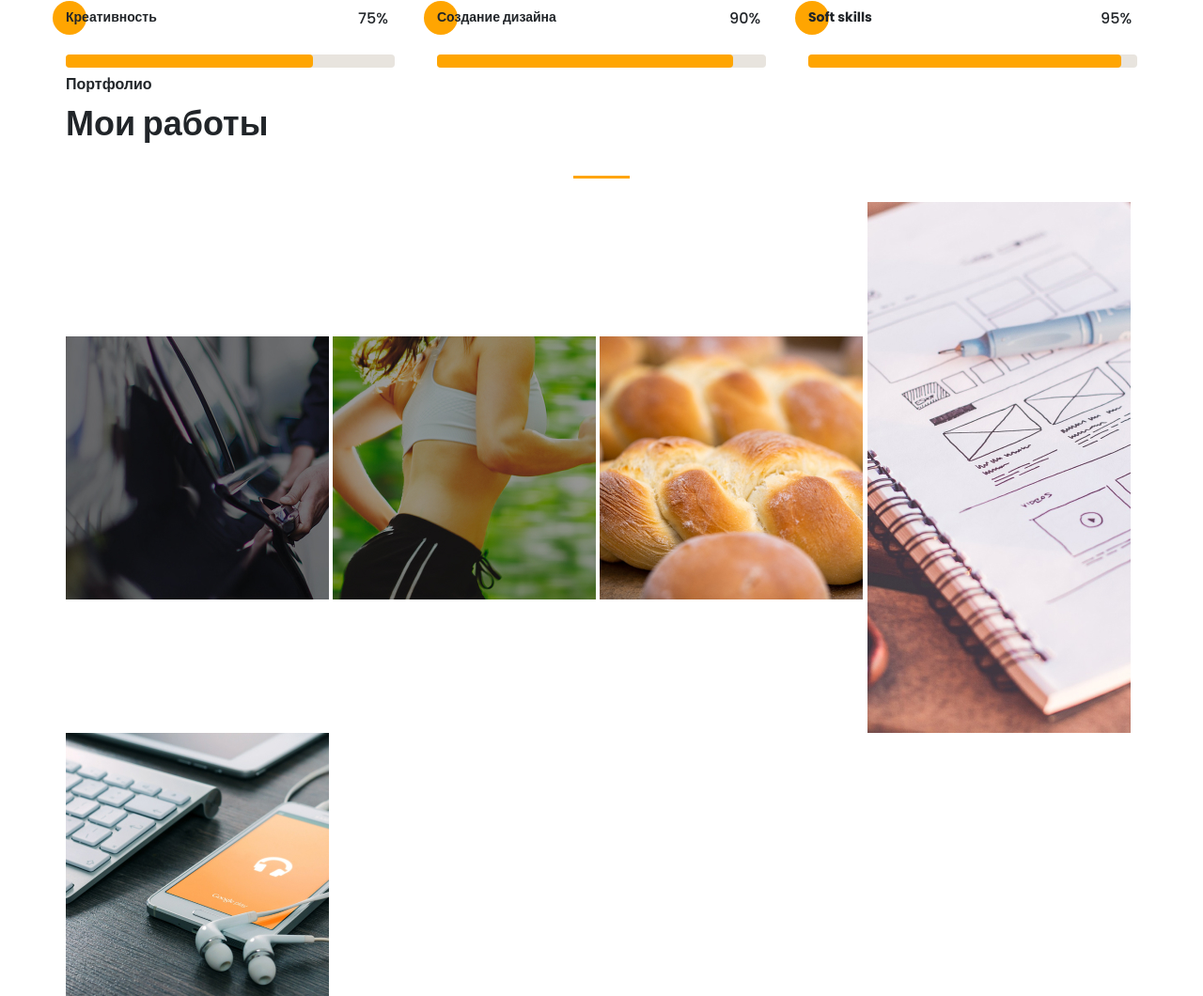
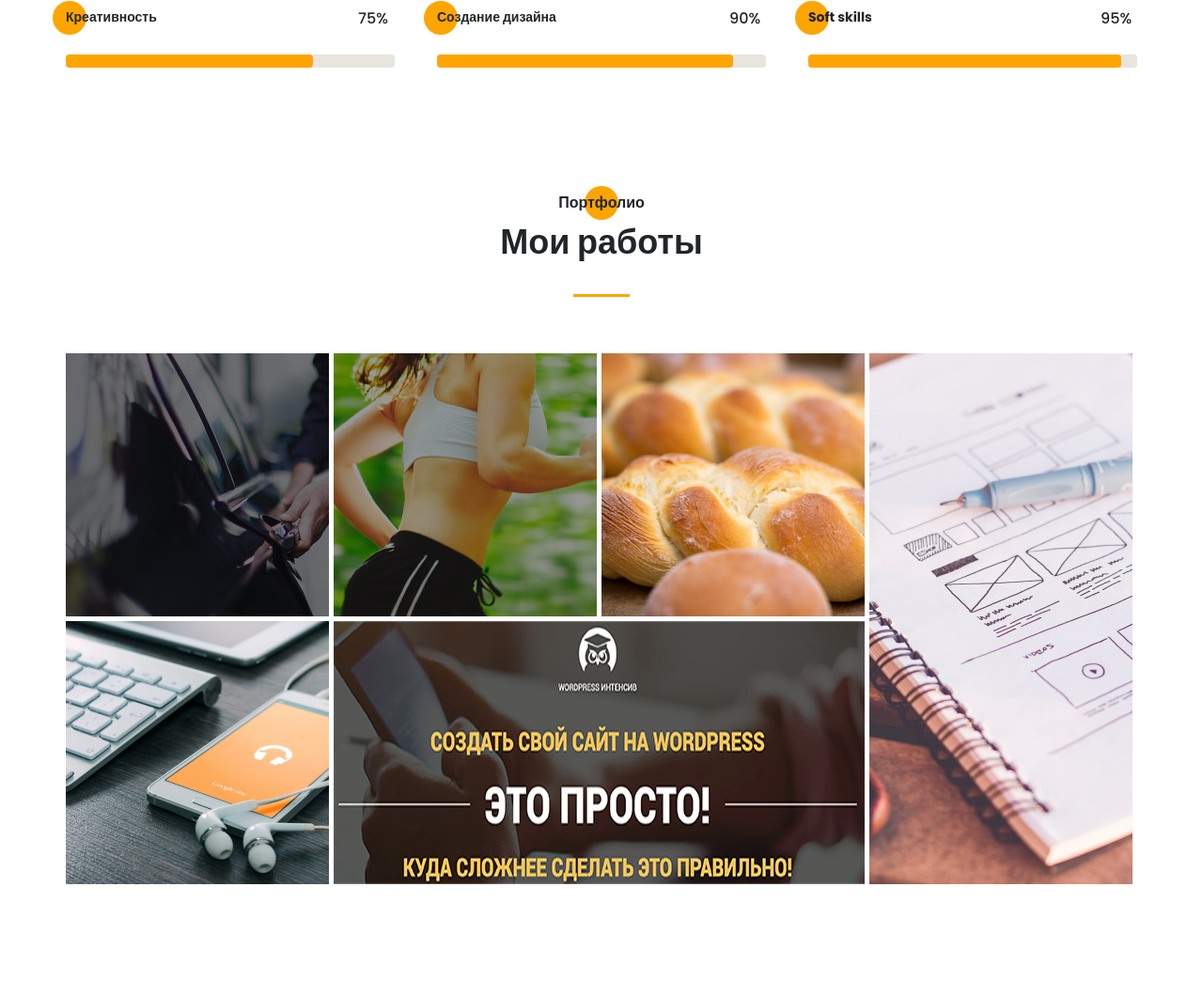
Before and after one commit to olehdev83/portfolio, a website: page src/index.html in a window 1280 px wide. Shown: the part 3276-4336 px from the top of the page at 94% size. After the commit the page ends 4217 px from the top, so only its background shows below. Drawn offline with nearby package versions, Linux system fonts and the light colour scheme; files that its build step writes are made by us from their sources; files whose address does not match are found by name.

Commit message:
Застилизовали section portfolio

```diff
--- a/src/index.html
+++ b/src/index.html
@@ -398,7 +398,7 @@
 		</div>
 	</section>
 
-	<div class="portfolio">
+	<section class="portfolio">
 		<div class="container">
 			<h2 class="title title_fz16 portfolio__title">Портфолио</h2>
 			<h3 class="title title_fz36 portfolio__subtitle">Мои работы</h3>
@@ -418,16 +418,20 @@
 				</a>
 
 
-				<a href="#" class="portfolio__tem">
+				<a href="#" class="portfolio__tem vertical">
 					<img src="img/works/plans.jpg" alt="plans">
 				</a>
 
 				<a href="#" class="portfolio__tem">
 					<img src="img/works/ipad.jpg" alt="ipad">
 				</a>
+
+				<a href="#" class="portfolio__tem horizontal">
+					<img src="img/works/wordpress.jpg" alt="wordpress">
+				</a>
 			</div>
 		</div>
-	</div>
+	</section>
 
 
 	<script src="js/script.js"></script>
--- a/src/sass/blocks/portfolio/_portfolio.scss
+++ b/src/sass/blocks/portfolio/_portfolio.scss
@@ -0,0 +1,31 @@
+.portfolio{
+    padding-top: 126px;
+    &__title{
+        position: relative;
+        text-align: center;
+        @include before_circle;
+        &:before{
+            top: -25%;
+            left: 50%;
+            transform: translateX(-50%);
+        }
+    }
+    &__subtitle{
+        text-align: center;
+    }
+    &__wrapper{
+        margin-top: 60px;
+        display: grid;
+        grid-template: repeat(2, 280px) / repeat(4, 280px);
+        grid-auto-rows: 280px;
+        gap: 5px;
+        .vertical{
+            grid-row: 1 / 3;
+            grid-column: 4 / 5;
+        }
+        .horizontal{
+            grid-row: 2 / 3;
+            grid-column: 2 / 4;
+        }
+    }
+}
```
Also changed, not shown: dist/css/style.min.css, dist/img/works/wordpress.jpg (added), dist/index.html, src/img/works/wordpress.jpg (added).
